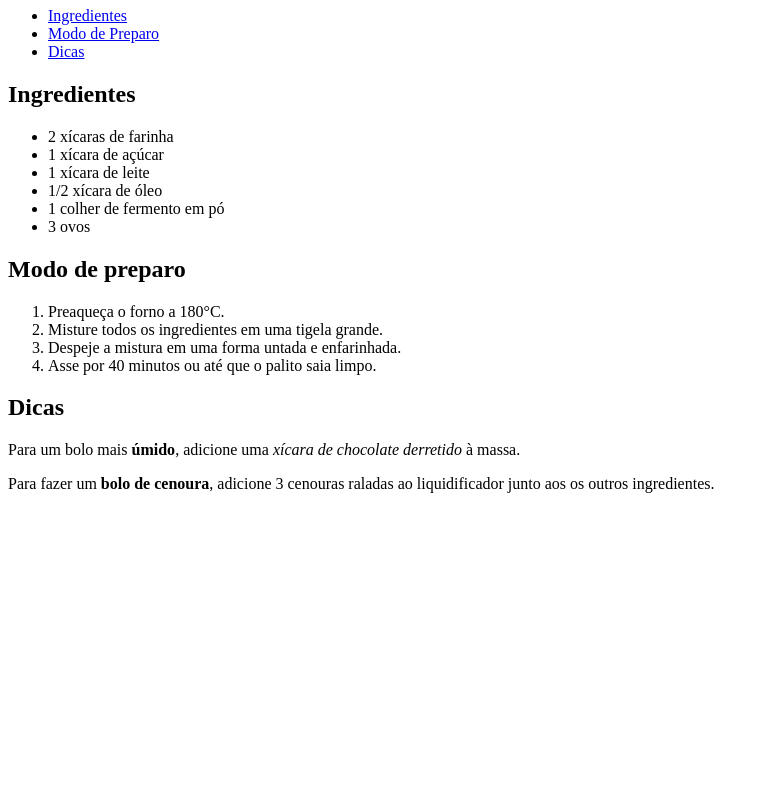
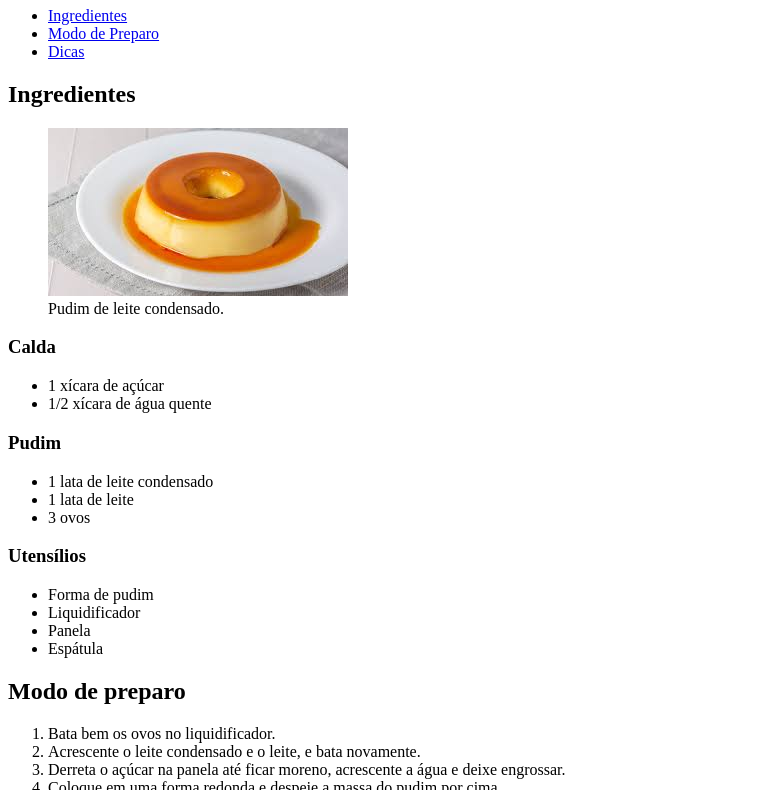
Before and after one commit to willyamandrade/Projetos-HTML-Web1-2025.2-S4, a plain HTML site: page pagina-de-receitas/index.html in a window 1280 px wide. Shown: the part 73-863 px from the top of the page, without its empty margins (0-769 px from the left). Before the commit the page ends 800 px from the top, so only its background shows below. Drawn offline with Linux system fonts and the light colour scheme.

Commit message:
Add files via upload

```diff
--- a/pagina-de-receitas/index.html
+++ b/pagina-de-receitas/index.html
@@ -1,11 +1,11 @@
 <!DOCTYPE html>
 <html>
     <head>
-        <title>Receita de Bolo de Chocolate</title>
+        <title>Receita de Pudim de Leite Condensado</title>
     </head>
 
     <header>
-        <h1>Receita de Bolo de Chocolate</h1>
+        <h1>Receita de Pudim de Leite Condensado</h1>
         <section>
             <nav>
                 <ul>
@@ -18,32 +18,55 @@
     </header>
 
     <body>
+
         <section>
             <h2 id="ingred">Ingredientes</h2>
+
+            <figure>
+            <img alt="pudim" src="pudim.png" >
+            <figcaption>Pudim de leite condensado.</figcaption>
+            </figure>
+
+            <h3>Calda</h3>
             <ul>
-                <li>2 xícaras de farinha</li>
                 <li>1 xícara de açúcar</li>
-                <li>1 xícara de leite</li>
-                <li>1/2 xícara de óleo</li>
-                <li>1 colher de fermento em pó</li>
+                <li>1/2 xícara de água quente</li>
+            </ul>
+
+            <h3>Pudim</h3>
+            <ul>
+                <li>1 lata de leite condensado</li>
+                <li>1 lata de leite</li>
                 <li>3 ovos</li>
+            </ul>
+
+            <h3>Utensílios</h3>
+            <ul>
+                <li>Forma de pudim</li>
+                <li>Liquidificador</li>
+                <li>Panela</li>
+                <li>Espátula</li>
             </ul>
         </section>
 
         <section>
             <h2 id="modo">Modo de preparo</h2>
             <ol>
-                <li>Preaqueça o forno a 180°C.</li>
-                <li>Misture todos os ingredientes em uma tigela grande.</li>
-                <li>Despeje a mistura em uma forma untada e enfarinhada.</li>
-                <li>Asse por 40 minutos ou até que o palito saia limpo.</li>
+                <li>Bata bem os ovos no liquidificador.</li>
+                <li>Acrescente o leite condensado e o leite, e bata novamente.</li>
+                <li>Derreta o açúcar na panela até ficar moreno, acrescente a água e deixe engrossar.</li>
+                <li>Coloque em uma forma redonda e despeje a massa do pudim por cima.</li>
+                <li>Asse em forno médio por 45 minutos, com a assadeira redonda dentro de uma maior com água.</li>
+                <li>Espete um garfo para ver se está bem assado.</li>
+                <li>Deixe esfriar e desenforme.</li>
             </ol>
         </section>
         <aside>
             <section>
                 <h2 id="dicas">Dicas</h2>
-                <p>Para um bolo mais <b>úmido</b>, adicione uma <i>xícara de chocolate derretido</i> à massa.</p>
-                <p>Para fazer um <b>bolo de cenoura</b>, adicione 3 cenouras raladas ao liquidificador junto aos os outros ingredientes.</p>
+                <p>Para a calda do seu <b>pudim de leite condensado</b> dar certo, fique sempre com a proporção de meia medida de água para uma medida de açúcar.</p>
+                <p>É essencial que o pudim seja preparado em <b>banho-maria</b> para que asse de forma lenta e controlada, para atingir a textura ideal.</p>
+                <p>Para que o seu pudim não forme <b>furinhos</b>, verifique se a temperatura do forno está regulada conforme indicação da receita. Leve a forma ao forno na grade superior, longe da chama.</p>
             </section>
         </aside>
     </body>
```
Also changed, not shown: pagina-de-receitas/pudim.png (added).
